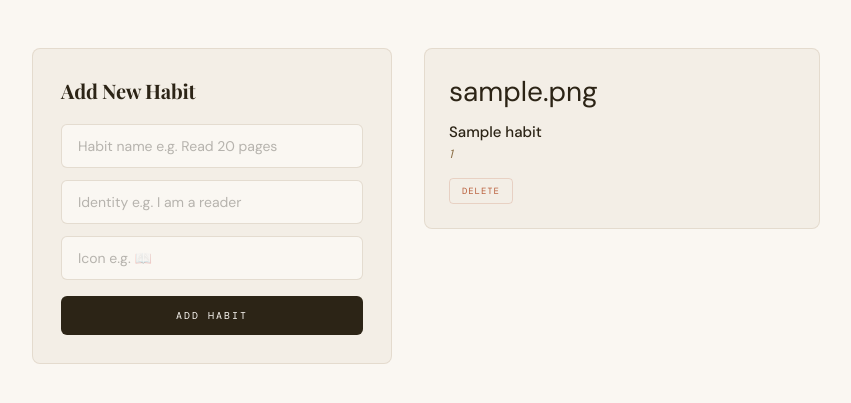
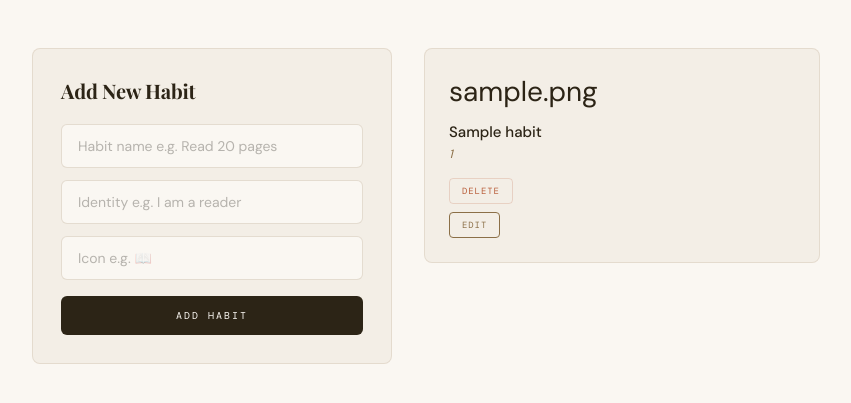
Before and after one commit to anmollopchanlama/Atomic-Habits-Web, a Flask app: page /user/habits in a window 1280 px wide. Shown: the part 101-504 px from the top of the page, without its empty margins (8-859 px from the left). Run offline with Flask 3, Linux system fonts and the light colour scheme; the visitor is signed in with stand-in values (Sample User, id 1); tables that the repository leaves empty or names only in its code hold one stand-in row (values such as "Sample post"); data that the repository does not hold is empty; some web fonts are replaced.

Commit message:
Added edit button to habits list

```diff
--- a/app/templates/habits.html
+++ b/app/templates/habits.html
@@ -38,10 +38,14 @@
                 <span class="habit-icon">{{ habit.icon }}</span>
                 <p class="habit-name">{{ habit.name }}</p>
                 <p class="habit-identity">{{ habit.identity }}</p>
+
                 <form action="/user/habits/delete/{{ habit.id }}" method="POST">
                     <input type="hidden" name="csrf_token" value="{{ session['csrf_token'] }}">
                     <button type="submit" class="delete-btn">Delete</button>
                 </form>
+
+                <a href="/user/habits/edit/{{ habit.id }}" class="delete-btn" style="text-decoration:none; display:inline-block; margin-top:8px; color: var(--brown); border-color: var(--brown);">Edit</a>
+
             </div>
             {% endfor %}
             {% if not habits %}
```
